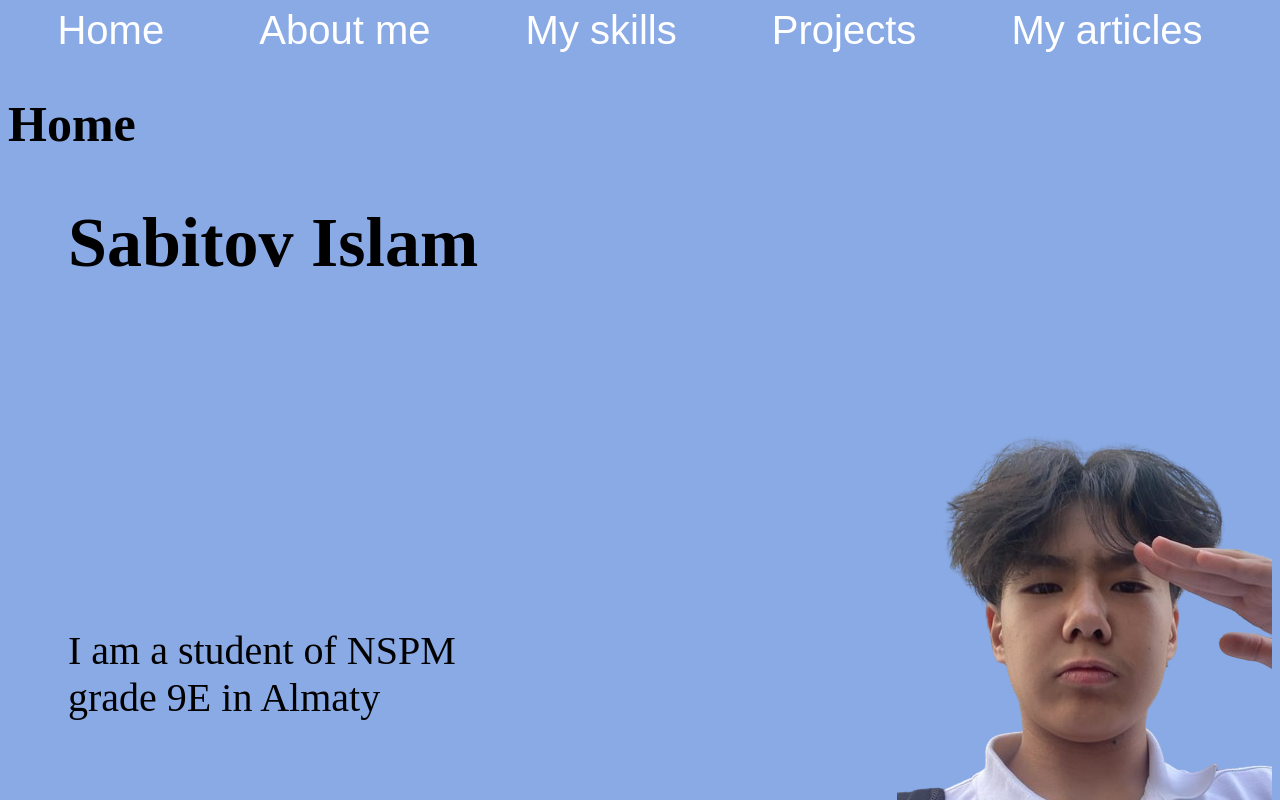
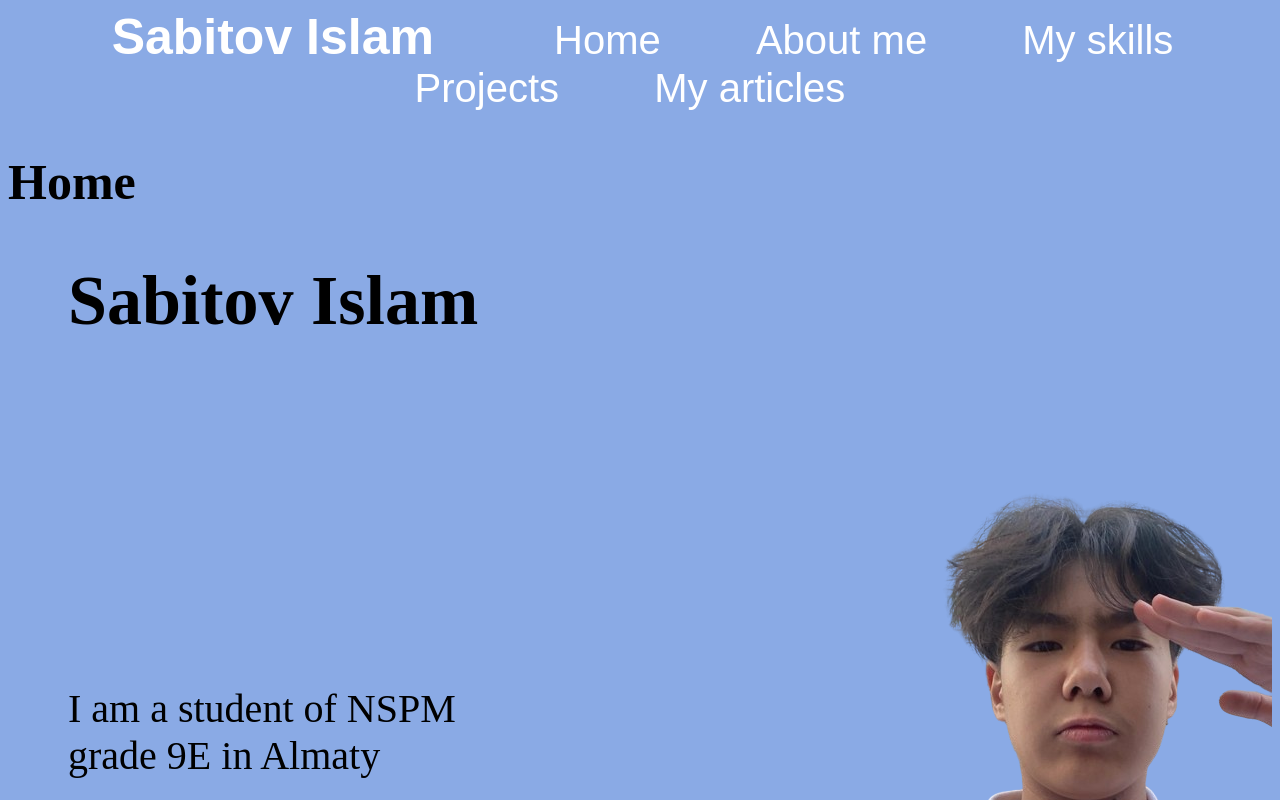
Before and after one commit to sh1rroo/biosite, a plain HTML site: page index.html in a window 1280 px wide. Shown: the top 800 px of the page. Drawn offline with Linux system fonts and the light colour scheme.

Commit message:
Add files via upload

```diff
--- a/index.html
+++ b/index.html
@@ -5,8 +5,10 @@
         <title>my biography site</title>
     </head>
     <body class="main">
+        <div class="krug"></div>
         <nav>
             <ul class="menu">
+                <li><a class="logo" href="#">Sabitov Islam</a></li>
                 <li><a href="#section1">Home</a></li>
                 <li><a href="#section2">About me</a></li>
                 <li><a href="#section3">My skills</a></li>
@@ -16,6 +18,7 @@
         </nav>
 
         <section id="section1">
+            <div>
                 <h1 class="home">Home</h1>
 
                 <h1 class="legenda" >Sabitov Islam</h1>
@@ -26,11 +29,13 @@
 
                     <img class="ya" src="myselfphoto.png">
                 </div>
+            </div>
         </section>
 
         <section id="section2">
             <h1 class="aboutme">About me</h1>
             <div class="aboutmeme">
+                <div >
                     <li>Name: Islam</li>
                     <li>Country/city: Kazakhstan-Almaty</li>
                     <li>School: NSPM</li>
@@ -40,7 +45,7 @@
                     <li>Favourite Brawl Stars skin: Poop Spike</li>
                     <img class="phota" src="yalegenda.jfif">
                 </div>
-
+            </div>
         </section>
 
         <section id="section3">
--- a/style.css
+++ b/style.css
@@ -1,5 +1,13 @@
 .main{
     background-color: #8AAAE5;
+}
+
+.logo{
+    text-decoration: none;
+    font-size: 50px;
+    font-weight: 600;
+    color: white;
+    margin: 0 25px;
 }
 
 .legenda{
@@ -52,6 +60,7 @@ nav ul li a {
 
 .aboutmeme{
     font-size: 40px;
+    display: flex;
 }
 .phota{
     width: 600px;
```
Lines whose indentation alone changed are shown as unchanged.
